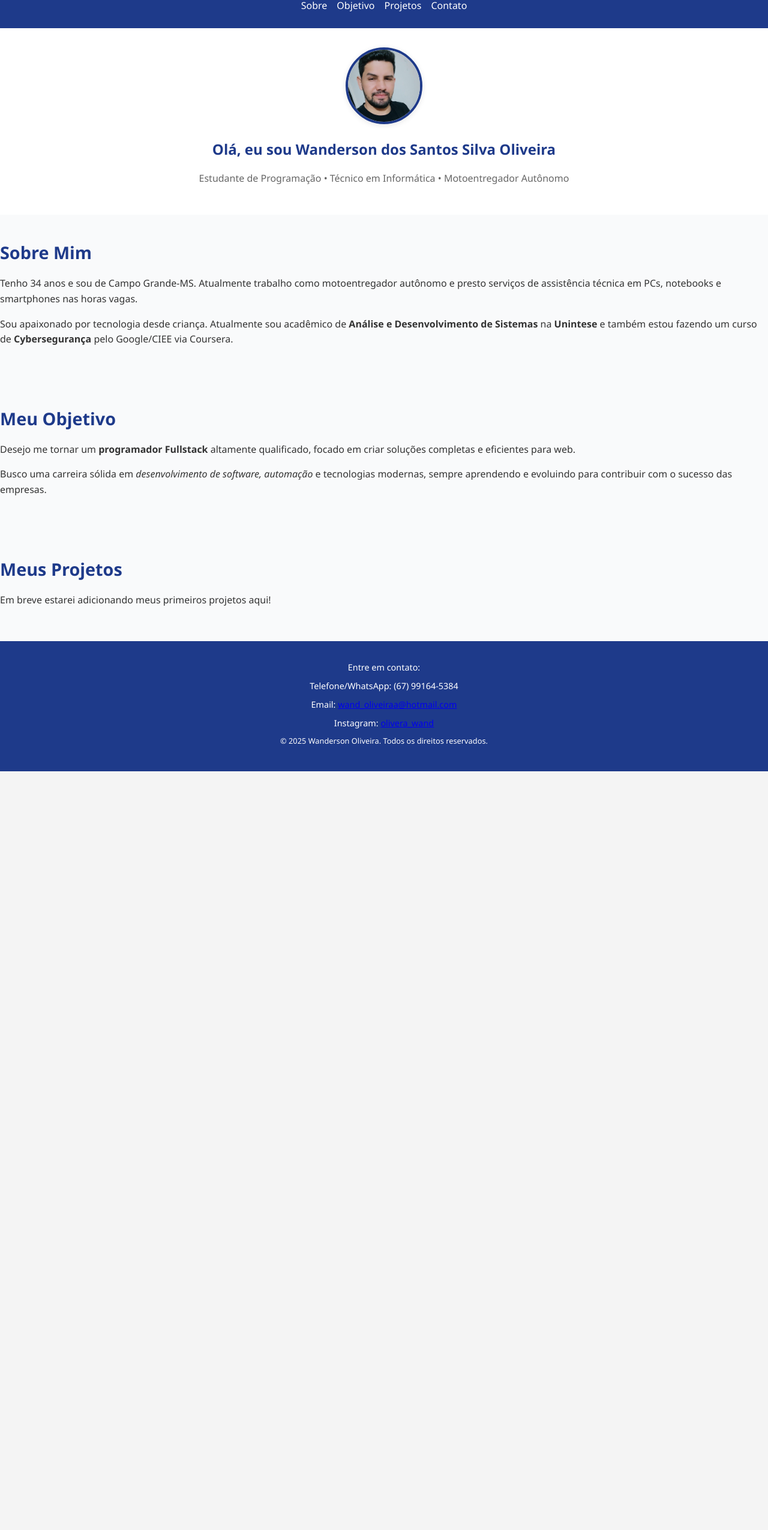
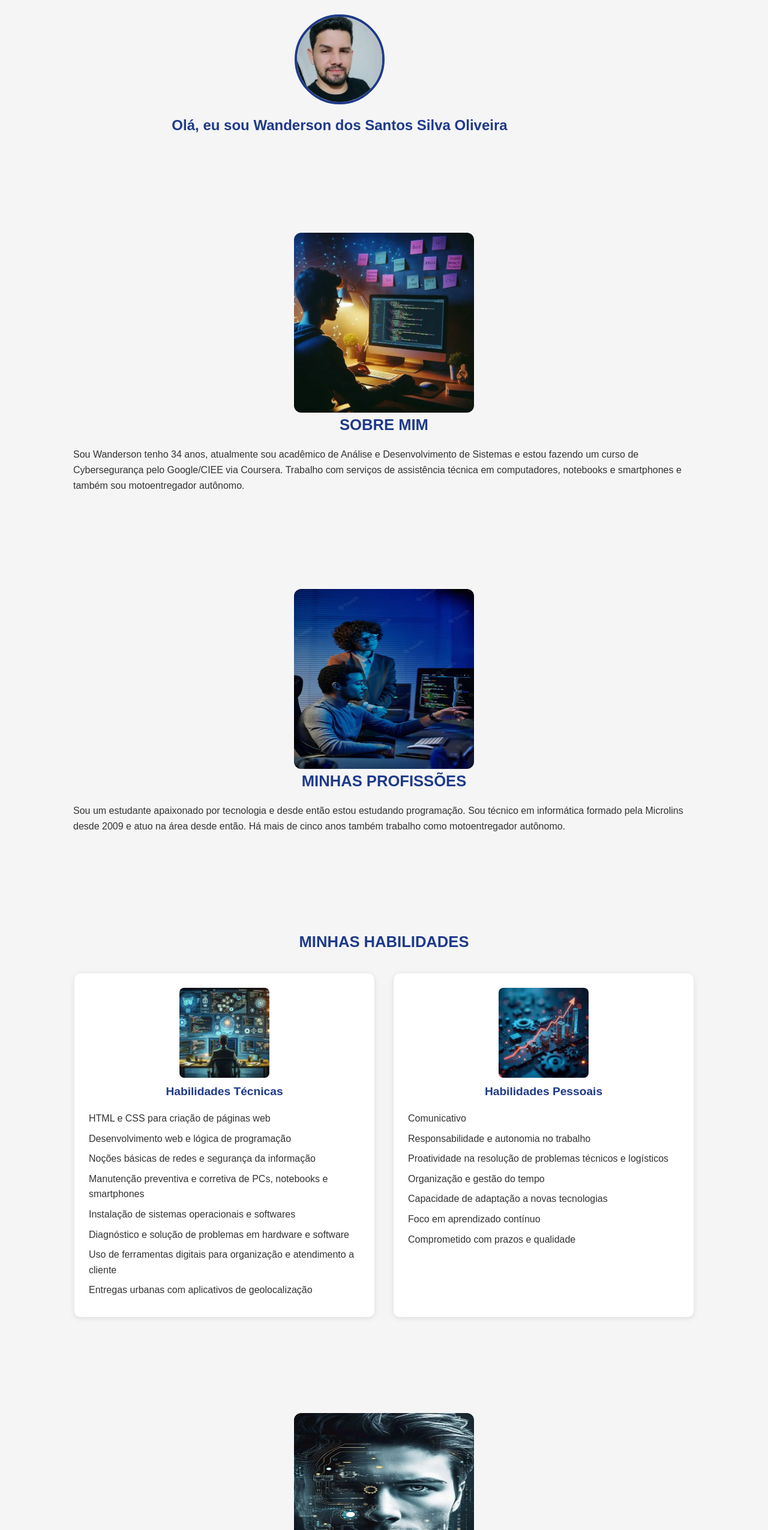
Before and after one commit to Gestao-de-Performance/projeto-final-wandersonoliveira8417, a plain HTML site: page index.html in a window 1280 px wide. Shown: the part 86-2637 px from the top of the page at 60% size. Before the commit the page ends 1372 px from the top, so only its background shows below. Drawn offline with Linux system fonts and the light colour scheme.

Commit message:
COMMIT-FINAL

```diff
--- a/index.html
+++ b/index.html
@@ -6,21 +6,21 @@
   <meta name="viewport" content="width=device-width, initial-scale=1.0" />
   <meta name="description" content="Portfólio de Wanderson Oliveira - Desenvolvedor Web em formação" />
   <title>Portfólio | Wanderson Oliveira</title>
-  <link rel="stylesheet" href="style.css" />
+  <link rel="stylesheet" href="style.css"/>
 </head>
 
 <body>
 
   <!-- Cabeçalho -->
   <header>
-    <div class="limite">
+    <div class="limite header-flex">
       <h1>Wanderson Oliveira</h1>
-      <nav class="menu-navegacao">
+      <nav class="menu-navegacao" aria-label="Menu principal de navegação">
         <ul>
-          <li><a href="#">Sobre</a></li>
-          <li><a href="#">Objetivo</a></li>
-          <li><a href="#">Projetos</a></li>
-          <li><a href="#">Contato</a></li>
+          <li><a href="#Habilidades">Minhas Habilidades</a></li>
+          <li><a href="#objetivo">Objetivo</a></li>
+          <li><a href="#projetos">Projetos</a></li>
+          <li><a href="#contato">Contato</a></li>
         </ul>
       </nav>
     </div>
@@ -28,49 +28,121 @@
 
   <!-- Seção Perfil -->
   <section class="perfil">
-    <img src="perfil.jpg" alt="Foto de Wanderson Oliveira">
-    <h2>Olá, eu sou Wanderson dos Santos Silva Oliveira</h2>
-    <p>Estudante de Programação • Técnico em Informática • Motoentregador Autônomo</p>
+    <img src="perfil.webp" alt="Foto de Wanderson Oliveira" class="img-responsiva perfil-img" style="border-radius: 50%;">
+    <h2>Olá, eu sou <strong>Wanderson dos Santos Silva Oliveira</strong></h2>
   </section>
 
   <!-- Seção Sobre Mim -->
-  <section id="sobre">
-    <div class="limite">
-      <h2>Sobre Mim</h2>
-      <p>Tenho 34 anos e sou de Campo Grande-MS. Atualmente trabalho como motoentregador autônomo e presto serviços de assistência técnica em PCs, notebooks e smartphones nas horas vagas.</p>
-      <p>Sou apaixonado por tecnologia desde criança. Atualmente sou acadêmico de <strong>Análise e Desenvolvimento de Sistemas</strong> na <strong>Unintese</strong> e também estou fazendo um curso de <strong>Cybersegurança</strong> pelo Google/CIEE via Coursera.</p>
+  <section id="sobre-mim" class="sobre-mim">
+    <img src="sobre mim 1.webp" alt="Sobre Mim" class="img-responsiva">
+    <div class="titulo-centralizado">
+      <h3>SOBRE MIM</h3>
+    </div>
+    <p>Sou Wanderson tenho 34 anos, atualmente sou acadêmico de Análise e Desenvolvimento de Sistemas e estou fazendo um curso de Cybersegurança pelo Google/CIEE via Coursera. Trabalho com serviços de assistência técnica em computadores, notebooks e smartphones e também sou motoentregador autônomo.</p>
+  </section>
+
+  <!-- Minhas Profissões -->
+  <section class="minhas-profissoes">
+    <img src="minhas profissoes.webp" alt="Minhas Profissões" class="img-responsiva">
+    <div class="titulo-centralizado">
+      <h3>MINHAS PROFISSÕES</h3>
+    </div>
+    <p>Sou um estudante apaixonado por tecnologia e desde então estou estudando programação. Sou técnico em informática formado pela Microlins desde 2009 e atuo na área desde então. Há mais de cinco anos também trabalho como motoentregador autônomo.</p>
+  </section>
+
+  <!-- Minhas Habilidades -->
+  <section id="Habilidades" class="habilidades">
+    <div class="titulo-centralizado">
+      <h3>MINHAS HABILIDADES</h3>
+    </div>
+    <div class="habilidades-flex">
+      <div class="caixa-habilidade">
+        <img src="hardskills.webp" alt="Habilidades Técnicas" class="img-responsiva">
+        <h4>Habilidades Técnicas</h4>
+        <ul>
+          <li>HTML e CSS para criação de páginas web</li>
+          <li>Desenvolvimento web e lógica de programação</li>
+          <li>Noções básicas de redes e segurança da informação</li>
+          <li>Manutenção preventiva e corretiva de PCs, notebooks e smartphones</li>
+          <li>Instalação de sistemas operacionais e softwares</li>
+          <li>Diagnóstico e solução de problemas em hardware e software</li>
+          <li>Uso de ferramentas digitais para organização e atendimento a cliente</li>
+          <li>Entregas urbanas com aplicativos de geolocalização</li>
+        </ul>
+      </div>
+      <div class="caixa-habilidade">
+        <img src="softskill.webp" alt="Habilidades Pessoais" class="img-responsiva">
+        <h4>Habilidades Pessoais</h4>
+        <ul>
+          <li>Comunicativo</li>
+          <li>Responsabilidade e autonomia no trabalho</li>
+          <li>Proatividade na resolução de problemas técnicos e logísticos</li>
+          <li>Organização e gestão do tempo</li>
+          <li>Capacidade de adaptação a novas tecnologias</li>
+          <li>Foco em aprendizado contínuo</li>
+          <li>Comprometido com prazos e qualidade</li>
+        </ul>
+      </div>
     </div>
   </section>
 
   <!-- Seção Objetivo -->
-  <section id="objetivo">
-    <div class="limite">
-      <h2>Meu Objetivo</h2>
+  <section id="objetivo" class="meu-objetivo">
+    <img src="meu objetivo.webp" alt="Meu Objetivo" class="img-responsiva">
+    <div class="titulo-centralizado">
+      <h3>MEU OBJETIVO</h3>
+    </div>
     <p>Desejo me tornar um <strong>programador Fullstack</strong> altamente qualificado, focado em criar soluções completas e eficientes para web.</p>
     <p>Busco uma carreira sólida em <em>desenvolvimento de software, automação</em> e tecnologias modernas, sempre aprendendo e evoluindo para contribuir com o sucesso das empresas.</p>
+  </section>
+
+  <!-- Seção Projetos -->
+<section id="projetos" class="projetos">
+  <img src="meus projetos.webp" alt="Projetos" class="img-responsiva">
+  <div class="titulo-centralizado">
+    <h3>MEUS PROJETOS</h3>
+    <p>Projeto Front-end desenvolvido em aula</p>
+    <a href="https://github.com/Gestao-de-Performance/site-desenvolvido-em-aula-wandersonoliveira8417" target="_blank" class="botao-projeto">Ver no GitHub</a>
   </div>
 </section>
 
-  <!-- Seção Projetos -->
-  <section id="projetos">
-    <div class="limite">
-      <h2>Meus Projetos</h2>
-      <p>Em breve estarei adicionando meus primeiros projetos aqui!</p>
-    </div>
-  </section>
 
+  <!-- Rodapé -->
   <!-- Rodapé -->
 <footer id="contato">
   <div class="limite">
-      <p class="rodape-contato">Entre em contato: </p>
-      <p>Telefone/WhatsApp: (67) 99164-5384</p>
-      <p>Email: <a href="mailto:wand_oliveiraa@hotmail.com">wand_oliveiraa@hotmail.com</a></p>
-      <p>Instagram: <a href="https://www.instagram.com/olivera_wand" target="_blank">olivera_wand</a></p>
+    <p class="rodape-contato">Entre em contato:</p>
+    <p>
+      <a href="https://wa.me/5567991645384" target="_blank" class="social-icon">
+        <img src="icone-whatsapp.webp" alt="WhatsApp" width="24" height="24" />
+        WhatsApp
+      </a>
+    </p>
+    <p>
+      <a href="mailto:wand_oliveiraa@hotmail.com" class="social-icon">
+        <img src="icone-email.webp" alt="Email" width="24" height="24" />
+        Email
+      </a>
+    </p>
+    <p>
+      <a href="https://www.instagram.com/olivera_wand" target="_blank" class="social-icon">
+        <img src="icone-instagram.webp" alt="Instagram" width="24" height="24" />
+        Instagram
+      </a>
+    </p>
+    <p>
+      <a href="https://github.com/wandersonoliveira8417" target="_blank" class="social-icon" aria-label="Ver GitHub de Wanderson (abre em nova aba)">
+        <img src="github-icon.webp" alt="GitHub" width="24" height="24" />
+        GitHub
+      </a>
+    </p>
     <p class="rodape-copy">&copy; 2025 Wanderson Oliveira. Todos os direitos reservados.</p>
   </div>
 </footer>
 
+
+
+
 </body>
 
 </html>
-<!-- fim -->
--- a/style.css
+++ b/style.css
@@ -1,141 +1,253 @@
-/* Definindo as variáveis de cor */
-:root {
-  --cor-primaria: #1e3a8a;
-  --cor-secundaria: #fff;
-  --cor-texto-principal: #333;
-  --cor-texto-secundario: #666;
-  --cor-fundo-claro: #f4f4f4;
-  --cor-fundo-claro-secundario: #f9fafb;
-  --cor-fundo-escuro: #1e3a8a;
-  --cor-fundo-azul: #1e3a8a; /* Azul para o cabeçalho e rodapé */
-  --cor-fundo-branco: #fff; /* Branco */
-}
-
-/* Reset */
+/* Reset básico */
 * {
   margin: 0;
   padding: 0;
   box-sizing: border-box;
 }
 
-/* Corpo da página */
 body {
-  font-family: 'Segoe UI', sans-serif;
-  background-color: var(--cor-fundo-claro);  /* Cor de fundo do corpo */
-  color: var(--cor-texto-principal);
+  font-family: Arial, sans-serif;
   line-height: 1.6;
-  display: flex;
-  flex-direction: column;
-  min-height: 100vh;
+  background-color: #f5f5f5;
+  color: #333;
+  padding-bottom: 3rem;
 }
 
 /* Cabeçalho */
 header {
-  background-color: var(--cor-fundo-azul);  /* Cor de fundo azul */
-  color: var(--cor-secundaria);
-  padding: 1.5rem 0;
+  background-color: #1e3a8a;
+  color: white;
+  padding: 1rem 0;
+}
+
+.header-flex {
+  display: flex;
+  justify-content: space-between;
+  align-items: center;
+  max-width: 1100px;
+  margin: 0 auto;
+  padding: 0 2rem;
 }
 
 header h1 {
-  margin-bottom: 0.5rem;
-  font-size: 2rem;
+  font-size: 1.8rem;
+}
+
+.menu-navegacao ul {
+  list-style: none;
+  display: flex;
+  gap: 1.5rem;
+}
+
+.menu-navegacao a {
+  color: white;
+  text-decoration: none;
   font-weight: bold;
 }
 
-nav ul {
-  display: flex;
-  gap: 1rem;
-  list-style: none;
-  justify-content: center;
-}
-
-nav a {
-  color: var(--cor-secundaria);
-  text-decoration: none;
-  font-weight: 500;
-}
-
-nav a:hover {
+.menu-navegacao a:hover {
   text-decoration: underline;
 }
 
-/* Seção Perfil */
-section.perfil {
+/* Perfil */
+.perfil {
   text-align: center;
-  padding: 2rem 0;
-  background-color: var(--cor-fundo-branco); /* Fundo branco */
+  margin: 2rem 1rem;
 }
 
-section.perfil img {
-  width: 8rem;
-  height: 8rem;
-  margin: 0 auto;
+.perfil img {
+  width: 150px;
+  height: 150px;
   border-radius: 50%;
-  border: 4px solid var(--cor-primaria);
+  border: 4px solid #1e3a8a;
+  object-fit: cover;
+  margin-bottom: 1rem;
+}
+
+.perfil h2 {
+  font-size: 1.5rem;
+  color: #1e3a8a;
+}
+
+/* Seções principais */
+section {
+  max-width: 1100px;
+  margin: 10rem auto;
+  padding: 0 2rem;
+}
+
+.titulo-centralizado {
+  text-align: center;
+  margin-bottom: 1rem;
+}
+
+.titulo-centralizado h3 {
+  font-size: 1.6rem;
+  color: #1e3a8a;
+}
+
+section img {
+  width: 100%;
+  max-width: 400px;
+  display: block;
+  margin: 0 auto 1rem;
+  border-radius: 12px;
+}
+
+/* Habilidades */
+.habilidades-flex {
+  display: flex;
+  flex-wrap: wrap;
+  justify-content: center;
+  gap: 2rem;
+  margin-top: 2rem;
+}
+
+.caixa-habilidade {
+  background-color: #fff;
+  border-radius: 10px;
+  padding: 1.5rem;
+  max-width: 500px;
+  flex: 1;
   box-shadow: 0 2px 10px rgba(0, 0, 0, 0.1);
 }
 
-section.perfil h2 {
-  font-size: 1.5rem;
-  font-weight: 600;
-  margin-top: 1rem;
+.caixa-habilidade img {
+  width: 150px;
+  height: 150px;
+  display: block;
+  margin: 0 auto 0.5rem;
+  border-radius: 8px;
 }
 
-section.perfil p {
-  color: var(--cor-texto-secundario);
-  margin-top: 0.5rem;
+.caixa-habilidade h4 {
+  text-align: center;
+  color: #1e3a8a;
+  margin-bottom: 1rem;
+  font-size: 1.2rem;
 }
 
-/* Seções (Sobre, Objetivo, Projetos) */
-section {
-  padding: 2.5rem 0;
-  background-color: var(--cor-fundo-claro-secundario);
+.caixa-habilidade ul {
+  list-style: none;
+  padding-left: 0;
+  color: #333;
 }
 
-section h2 {
-  font-size: 1.8rem;
-  margin-bottom: 1rem;
-  color: var(--cor-primaria);
-  font-weight: bold;
+.caixa-habilidade li {
+  margin-bottom: 0.5rem;
 }
 
-section p {
-  margin-bottom: 1rem;
+.botao-projeto {
+  display: inline-block;
+  margin-top: 10px;
+  padding: 10px 20px;
+  background-color: #007acc;
+  color: #fff;
+  text-decoration: none;
+  border-radius: 5px;
+  font-weight: bold;
+  transition: background-color 0.3s ease;
+}
+
+.botao-projeto:hover {
+  background-color: #005f99;
 }
 
 /* Rodapé */
 footer {
-  background-color: var(--cor-fundo-azul);
-  color: var(--cor-secundaria);
+  background-color: #374151;
+  color: #fff;
   text-align: center;
   padding: 2rem 0;
   font-size: 0.9rem;
 }
 
-footer p {
-  margin-bottom: 0.5rem;
+footer .rodape-contato {
+  margin-bottom: 1rem;
 }
 
-footer .rodape-contato {
-  margin-bottom: 0.5rem;
+footer .social-icon {
+  color: #fff;
+  text-decoration: none;
+  display: inline-flex;
+  align-items: center;
+  gap: 0.5rem;
+  font-weight: bold;
+  margin-bottom: 1rem;
+}
+
+footer .social-icon img {
+  width: 24px;
+  height: 24px;
 }
 
 footer .rodape-copy {
   font-size: 0.8rem;
+  margin-top: 1rem;
 }
-
-/* Fim Rodapé */
 
 /* Responsividade */
 @media (max-width: 768px) {
-  nav ul {
-    flex-direction: column;
-    gap: 0.5rem;
+  body {
+    font-size: 1rem;
   }
 
-  header, footer {
-    text-align: center;
+  .header-flex {
+    flex-direction: column;
+    align-items: flex-start;
+    gap: 1rem;
+  }
+
+  .habilidades-flex {
+    flex-direction: column;
+    align-items: center;
+  }
+
+  .menu-navegacao ul {
+    flex-direction: column;
+    gap: 0.8rem;
+  }
+
+  section img {
+    max-width: 100%;
   }
 }
 
-/* Fim Responsividade */
+/* Acessibilidade: foco visível */
+a:focus-visible,
+button:focus-visible {
+  outline: 3px solid #facc15; /* amarelo visível */
+  outline-offset: 3px;
+}
+
+/* Melhoria de contraste de links */
+.menu-navegacao a,
+footer .social-icon {
+  color: #ffffff;
+}
+
+.menu-navegacao a:focus,
+.menu-navegacao a:hover,
+footer .social-icon:focus,
+footer .social-icon:hover {
+  text-decoration: underline;
+  color: #facc15;
+}
+
+/* Responsividade de imagens grandes */
+.img-responsiva {
+  max-width: 100%;
+  height: auto;
+  display: block;
+  margin: 0 auto;
+  width: 300px;
+  height: 300px;
+}
+
+/* Estilização de imagens de ícones */
+.social-icon img {
+  width: 24px;
+  height: 24px;
+  vertical-align: middle;
+  margin-right: 8px;
+}
```
Also changed, not shown: github-icon.webp (added), habilidades.webp (added), hardskills.webp (added), icone-email.webp (added), icone-instagram.webp (added), icone-whatsapp.webp (added), meu objetivo.webp (added), meus projetos.webp (added), minhas profissoes.webp (added), perfil.jpg (deleted), perfil.webp (added), sobre mim 1.webp (added), softskill.webp (added). Lines whose indentation alone changed are shown as unchanged.
